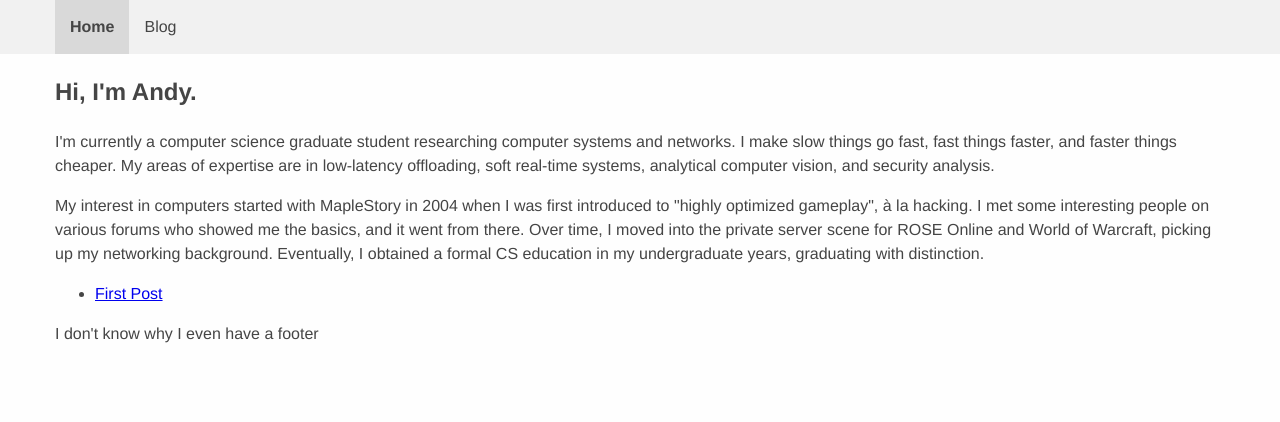
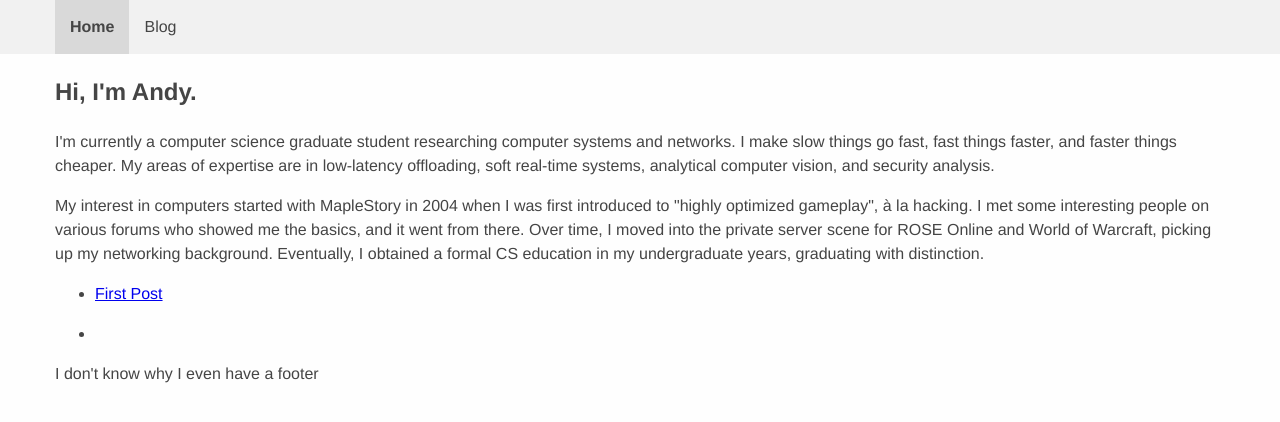
Before and after one commit to Sunstradamus/Sunstradamus.github.io, a Jekyll site: the page built from index.html, in a window 1280 px wide. Shown: the top 422 px of the page. Built offline with Jekyll 4.4.1, drawn with Linux system fonts in a browser that asks for light colours.

Commit message:
publication test

```diff
--- a/_config.yml
+++ b/_config.yml
@@ -1,3 +1,6 @@
 # Output options (more information on Jekyll's site)
 timezone: "America/Vancouver"
 permalink:  /blog/:categories/:year/:month/:day/:title:output_ext
+
+collections:
+  - publications
--- a/index.html
+++ b/index.html
@@ -16,3 +16,11 @@
     </li>
   {% endfor %}
 </ul>
+
+<ul>
+  {% for publication in site.publications %}
+    <li>
+      <a href="{{ publication.link }}">{{ publication.title }}</a>
+    </li>
+  {% endfor %}
+</ul>
```
Also changed, not shown: _publications/shea2017location.md (added, +6 -0 lines).
